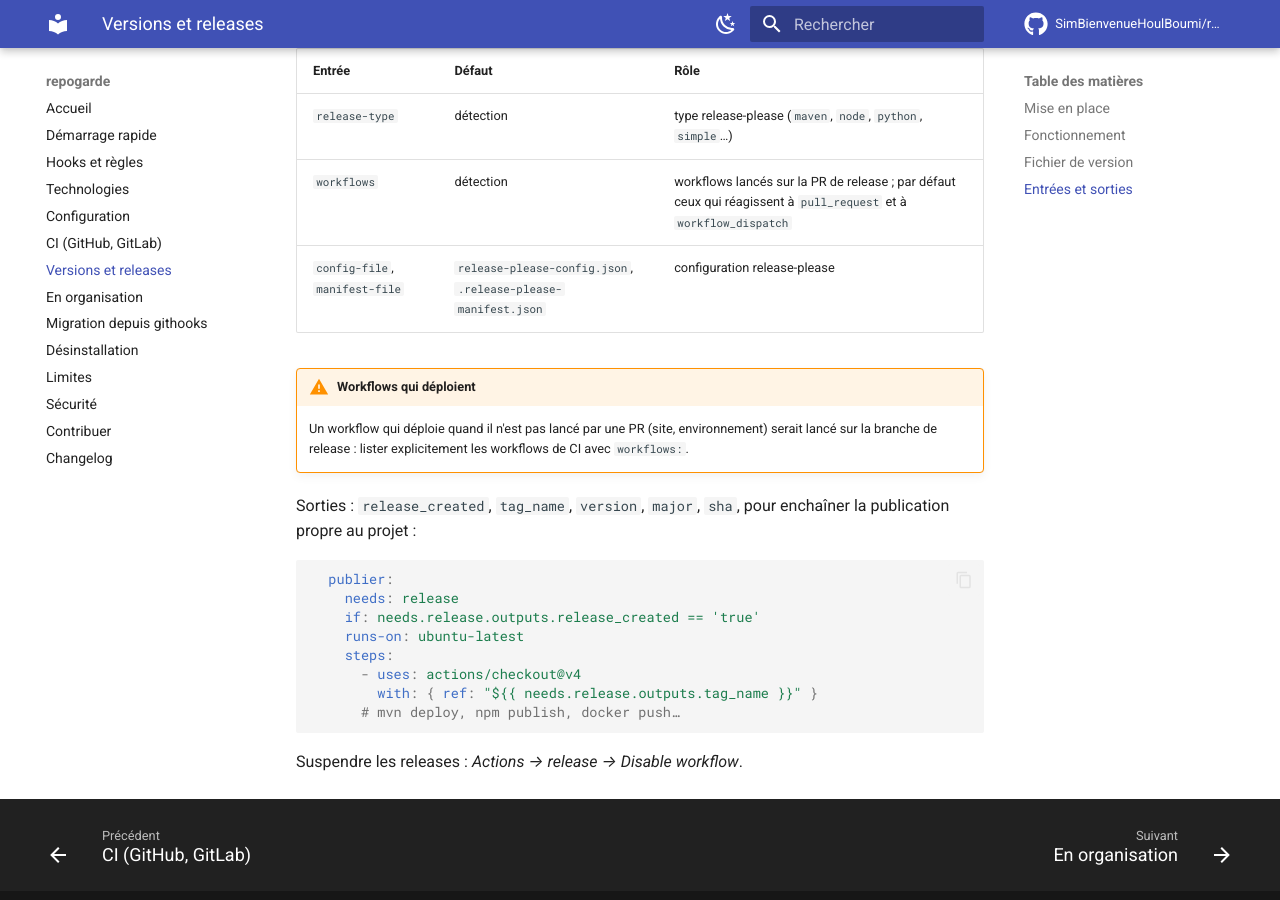
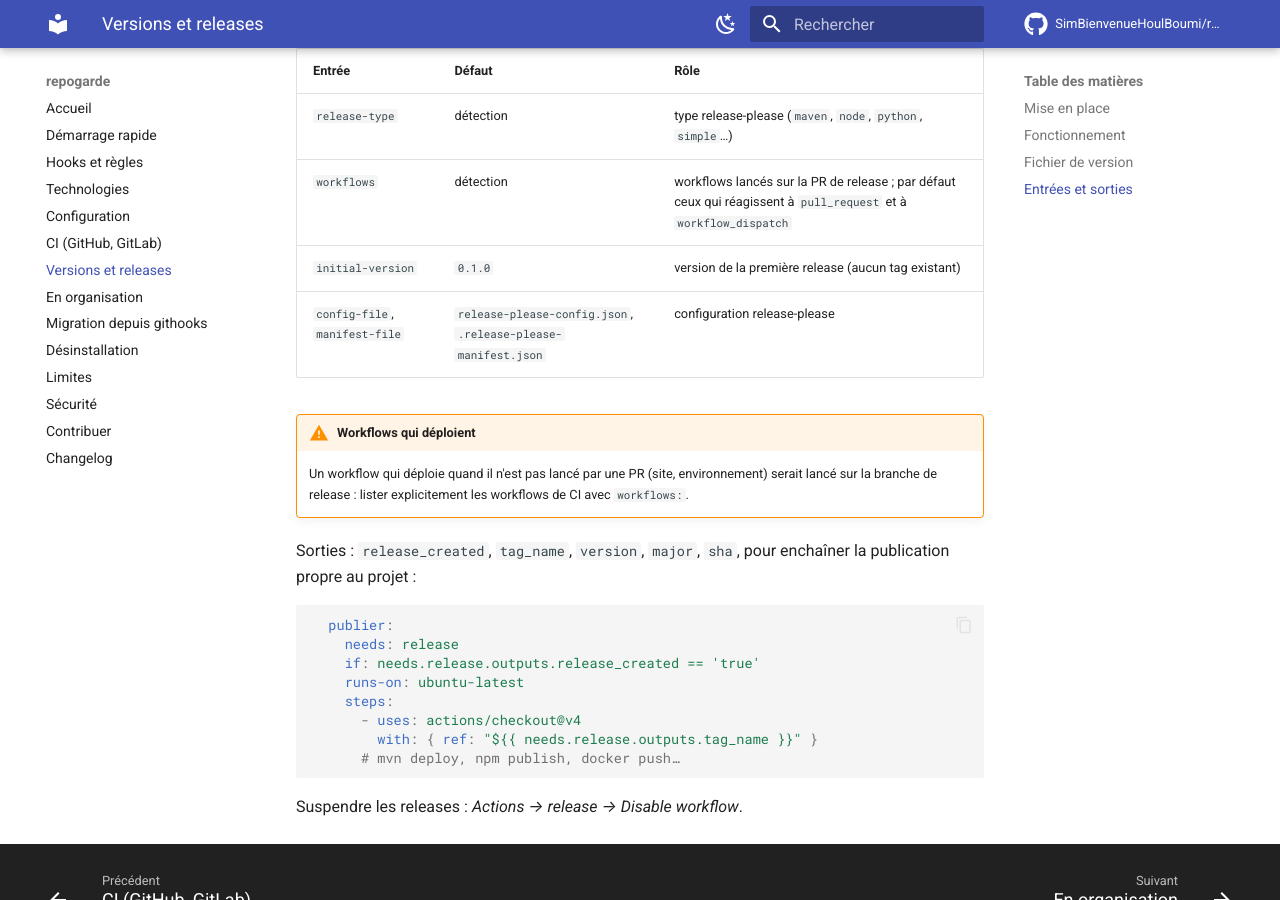
Before and after one commit to SimBienvenueHoulBoumi/githooks, an MkDocs documentation site: the page built from docs/releases.md, in a window 1280 px wide and 900 px high, scrolled down 2579 px. Built offline with MkDocs 1.6.1 and Material for MkDocs 9.7.7, drawn with Linux system fonts in a browser that asks for light colours; comment, search, counter and statistics services are not loaded.

Commit message:
feat(release): première release en 0.1.0 par défaut (initial-version)

```diff
--- a/docs/releases.md
+++ b/docs/releases.md
@@ -82,6 +82,7 @@ Le type de projet est détecté d'après les fichiers à la racine :
 |---|---|---|
 | `release-type` | détection | type release-please (`maven`, `node`, `python`, `simple`…) |
 | `workflows` | détection | workflows lancés sur la PR de release ; par défaut ceux qui réagissent à `pull_request` et à `workflow_dispatch` |
+| `initial-version` | `0.1.0` | version de la première release (aucun tag existant) |
 | `config-file`, `manifest-file` | `release-please-config.json`, `.release-please-manifest.json` | configuration release-please |
 
 !!! warning "Workflows qui déploient"
```
Also changed, not shown: 1 other file.
